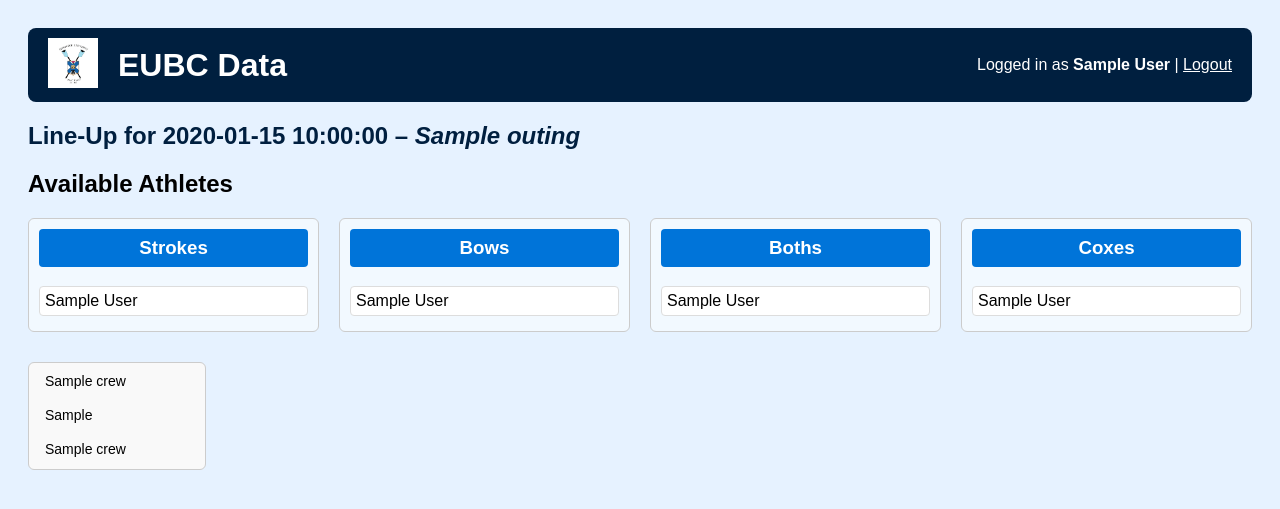
After one commit to tomrd2/EUBC, a Flask app: template templates/lineups.html in a window 1280 px wide. The commit adds this page. Shown: the top 509 px of the page. Run offline with Flask 3, Linux system fonts and the light colour scheme; the visitor is signed in with stand-in values (Sample User, id 1); tables that the repository leaves empty or names only in its code hold one stand-in row (values such as "Sample post"); the template is opened without the code that fills it: most values are stand-ins (such as "Sample title", 1, 10 or a date in 2020); data that the repository does not hold is empty.

Commit message:
Added the lineup page, although without seats so far

```diff
--- a/run.py
+++ b/run.py
@@ -8,6 +8,7 @@ from routes.athletes import athletes_bp
 from routes.hulls import hulls_bp
 from routes.sessions import sessions_bp
 from routes.outings import outings_bp
+from routes.lineups import lineups_bp
 
 app = Flask(__name__)
 app.secret_key = "72c26493ac0fcd6849b76f0069d1384d"
@@ -16,6 +17,7 @@ app.register_blueprint(athletes_bp)
 app.register_blueprint(hulls_bp)
 app.register_blueprint(sessions_bp)
 app.register_blueprint(outings_bp)
+app.register_blueprint(lineups_bp)
 
 # Flask-Login setup
 login_manager = LoginManager()
--- a/static/style.css
+++ b/static/style.css
@@ -80,3 +80,90 @@ body {
   .menu a:hover {
     background-color: #005fa3;
   }
+
+  .crew-columns {
+    display: flex;
+    gap: 20px;
+    margin: 30px 0;
+    flex-wrap: wrap;
+  }
+
+  .crew-card {
+    border: 1px solid #ccc;
+    border-radius: 6px;
+    padding: 10px;
+    background-color: #f9f9f9;
+    min-width: 180px;
+  }
+
+  .crew-card.new-crew {
+    background-color: #e6f2ff;
+  }
+
+  .crew-line {
+    margin-bottom: 8px;
+  }
+
+  .crew-grid {
+    display: flex;
+    gap: 20px;
+    align-items: flex-start;
+    margin-top: 30px;
+  }
+
+  .crew-labels {
+    display: flex;
+    flex-direction: column;
+    gap: 12px;
+    min-width: 80px;
+    padding-top: 8px;
+  }
+
+  .crew-column {
+    display: flex;
+    flex-direction: column;
+    gap: 8px;
+    background: #f9f9f9;
+    padding: 6px 8px;
+    border: 1px solid #ccc;
+    border-radius: 6px;
+    min-width: 160px;
+  }
+
+  .crew-column.crew-add {
+    background: #e6f7ff;
+  }
+
+  .crew-row {
+    display: flex;
+    align-items: center;
+    height: 26px;
+    padding: 0 8px;
+    font-size: 14px;
+    line-height: 1.2;
+    box-sizing: border-box;
+  }
+
+  .crew-row input,
+  .crew-row button {
+    width: 100%;
+    height: 24px;
+    font-size: 13px;
+    padding: 2px 6px;
+    box-sizing: border-box;
+  }
+
+  .crew-column {
+    gap: 8px;                 /* Reduced gap between rows inside each box */
+    padding: 6px 8px;         /* Less padding overall */
+  }
+
+  .crew-labels {
+    gap: 8px;                 /* Match crew box vertical spacing */
+    padding-top: 6px;
+  }
+
+  .crew-column.crew-add form {
+    margin: 0;
+    padding: 0;
+  }
--- /dev/null
+++ b/templates/lineups.html
@@ -0,0 +1,132 @@
+<!DOCTYPE html>
+<html>
+<head>
+  <title>Line-Ups</title>
+  <link rel="stylesheet" href="{{ url_for('static', filename='style.css') }}">
+  <style>
+    .athlete-columns {
+      display: flex;
+      gap: 20px;
+      margin-bottom: 30px;
+    }
+    .column {
+      flex: 1;
+      background: #f2f9ff;
+      border: 1px solid #ccc;
+      padding: 10px;
+      border-radius: 6px;
+    }
+    .column h3 {
+      text-align: center;
+      margin-top: 0;
+      background-color: #0074D9;
+      color: white;
+      padding: 8px;
+      border-radius: 4px;
+    }
+    .athlete-name {
+      margin: 5px 0;
+      padding: 5px;
+      background: white;
+      border: 1px solid #ddd;
+      border-radius: 4px;
+    }
+  </style>
+</head>
+<body>
+  {% include "_header.html" %}
+
+  <h2 style="margin-top: 20px; color: #001f3f;">
+    Line-Up for {{ outing.Outing_Date }} – <em>{{ outing.Outing_Name }}</em>
+  </h2>
+
+  <h2>Available Athletes</h2>
+
+  <div class="athlete-columns">
+    <div class="column">
+      <h3>Strokes</h3>
+      {% for athlete in strokes %}
+        <div class="athlete-name">{{ athlete.Full_Name }}</div>
+      {% endfor %}
+    </div>
+
+    <div class="column">
+      <h3>Bows</h3>
+      {% for athlete in bows %}
+        <div class="athlete-name">{{ athlete.Full_Name }}</div>
+      {% endfor %}
+    </div>
+
+    <div class="column">
+      <h3>Boths</h3>
+      {% for athlete in boths %}
+        <div class="athlete-name">{{ athlete.Full_Name }}</div>
+      {% endfor %}
+    </div>
+
+    <div class="column">
+      <h3>Coxes</h3>
+      {% for athlete in coxes %}
+        <div class="athlete-name">{{ athlete.Full_Name }}</div>
+      {% endfor %}
+    </div>
+  </div>
+
+  <div class="crew-grid">
+
+
+    {% for crew in crews %}
+      <div class="crew-column">
+        <div class="crew-row">{{ crew.Hull_Name or '—' }}</div>
+        <div class="crew-row">{{ crew.Boat_Type or '—' }}</div>
+        <div class="crew-row">{{ crew.Crew_Name or '—' }}</div>
+      </div>
+    {% endfor %}
+
+    {% if current_user.coach %}
+      <div class="crew-column crew-add">
+        <script>
+            const hullData = {
+              {% for hull in available_hulls %}
+                "{{ hull.Hull_Name | escape }}": "{{ hull.Boat_Type | escape }}"{% if not loop.last %},{% endif %}
+              {% endfor %}
+            };
+
+            function autoFillBoatType() {
+              const hullInput = document.querySelector('[name="Hull_Name"]');
+              const boatTypeInput = document.querySelector('[name="Boat_Type"]');
+
+              hullInput.addEventListener('input', () => {
+                const name = hullInput.value.trim();
+                if (hullData[name]) {
+                  boatTypeInput.value = hullData[name];
+                }
+              });
+            }
+
+            document.addEventListener('DOMContentLoaded', autoFillBoatType);
+        </script>
+        <form action="{{ url_for('lineups.add_crew', outing_id=outing_id) }}" method="post">
+          <div class="crew-row">
+            <input list="hull-options" name="Hull_Name" placeholder="Hull Name" required>
+            <datalist id="hull-options">
+                {% for hull in available_hulls %}
+                    <option value="{{ hull.Hull_Name }}">
+                {% endfor %}
+            </datalist>
+          </div>
+          <div class="crew-row">
+            <input type="text" name="Boat_Type" placeholder="e.g. 4+" maxlength="2" required>
+          </div>
+          <div class="crew-row">
+            <input type="text" name="Crew_Name" placeholder="Optional">
+          </div>
+          <div class="crew-row">
+            <button class="btn" type="submit" style="width: 100%; height: 24px; font-size: 13px; padding: 2px 6px;">Add</button>
+          </div>
+        </form>
+      </div>
+    {% endif %}
+  </div>
+</body>
+</html>
--- a/templates/outings.html
+++ b/templates/outings.html
@@ -41,9 +41,9 @@
               {% if current_user.coach %}
                 <a href="/edit_outing/{{ outing.Outing_ID }}">Edit</a>
                 |
-                <a href="/lineup/{{ outing.Outing_ID }}">Line-Up</a>
+                <a href="/lineups/{{ outing.Outing_ID }}">Line-Up</a>
               {% elif outing.Published %}
-                <a href="/lineup/{{ outing.Outing_ID }}">Line-Up</a>
+                <a href="{{ url_for('lineups.lineup_view', outing_id=outing.Outing_ID) }}">Line-Up</a>
               {% endif %}
             </td>
           </tr>
```
Also changed, not shown: routes/lineups.py (added, +100 -0 lines).
